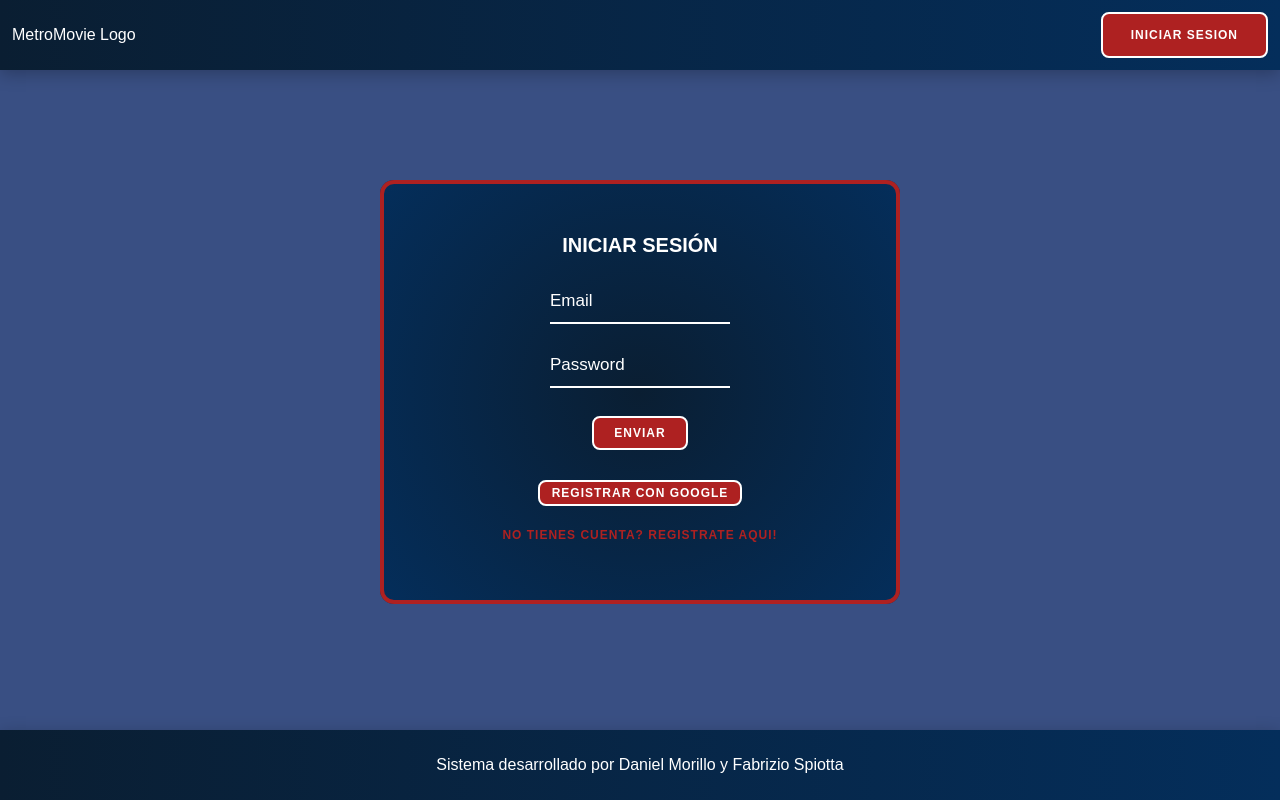
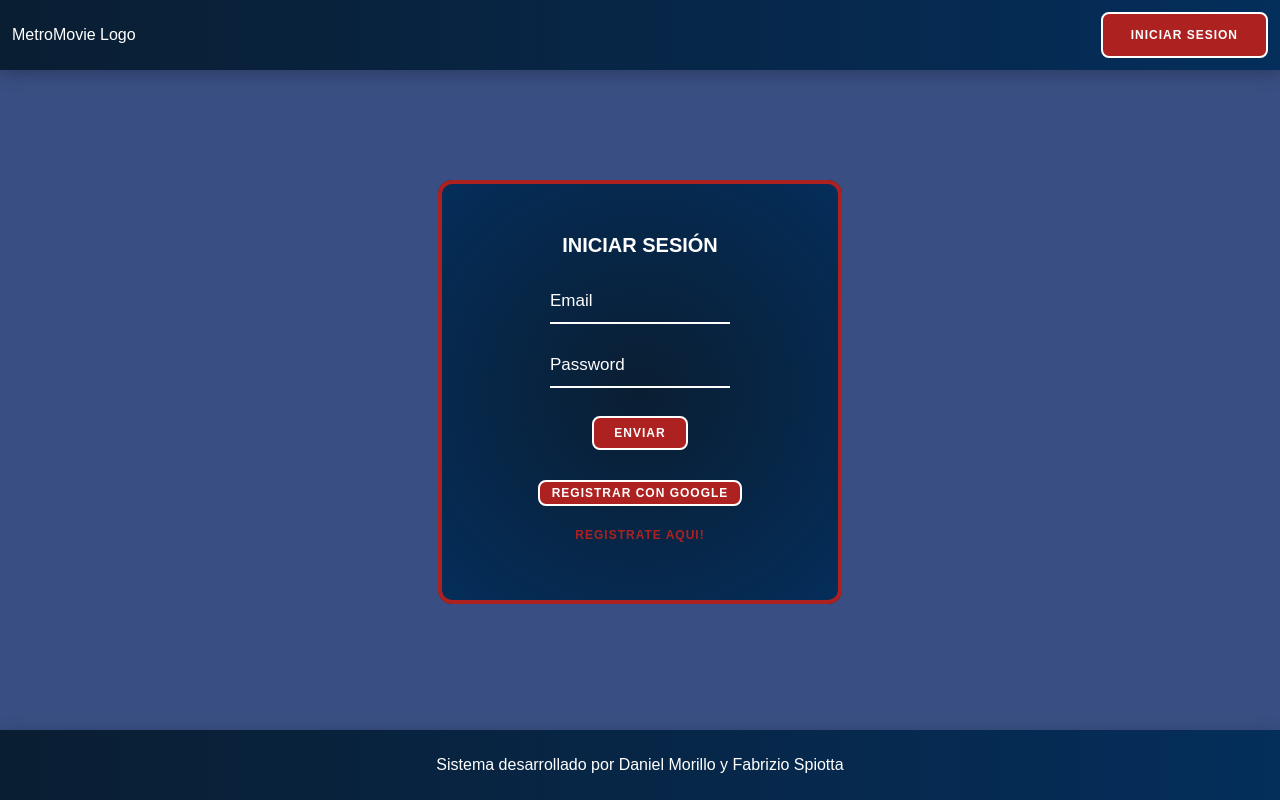
Before and after one commit to Faspiru/MicroPoyecto_2_Morillo_Spiotta, a React (Vite) app: page /login in a window 1280 px wide. Built offline with nearby package versions, Linux system fonts and the light colour scheme; no server answers.

Commit message:
Improving login :fire:

```diff
--- a/src/pages/LoginPage.jsx
+++ b/src/pages/LoginPage.jsx
@@ -66,7 +66,7 @@ export default function LoginPage() {
         </div>
         <div className={styles.registroButton}>
           <Button href="register" variant="text">
-            No tienes cuenta? Registrate Aqui!
+            Registrate Aqui!
           </Button>
         </div>
       </div>
--- a/src/pages/LoginPage.module.css
+++ b/src/pages/LoginPage.module.css
@@ -50,5 +50,5 @@
 
 .registroButton {
   display: flex;
-  justify-content: flex-start;
+  justify-content: center;
 }
--- a/src/pages/RegisterPage.jsx
+++ b/src/pages/RegisterPage.jsx
@@ -61,7 +61,7 @@ export default function RegisterPage() {
         </form>
         <div className={styles.loginButton}>
           <Button href="login" variant="text">
-            Ya tienes cuenta? Inicia sesion Aqui!
+            Inicia sesion Aqui!
           </Button>
         </div>
       </div>
```
